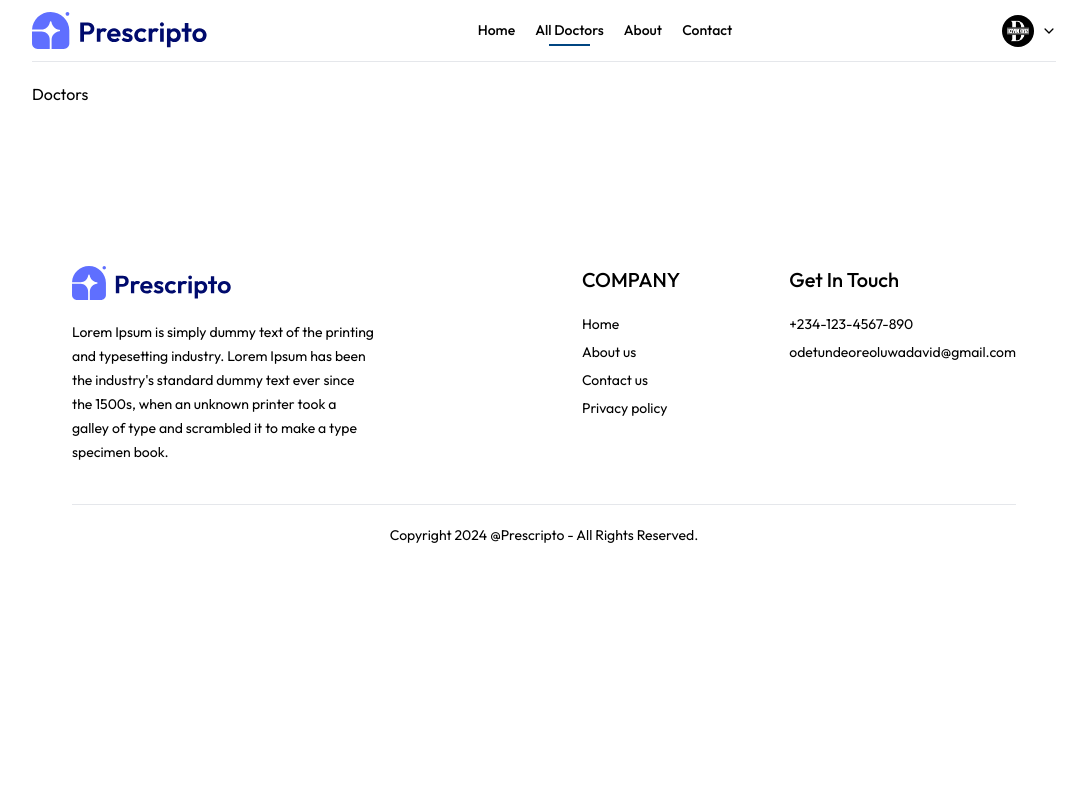
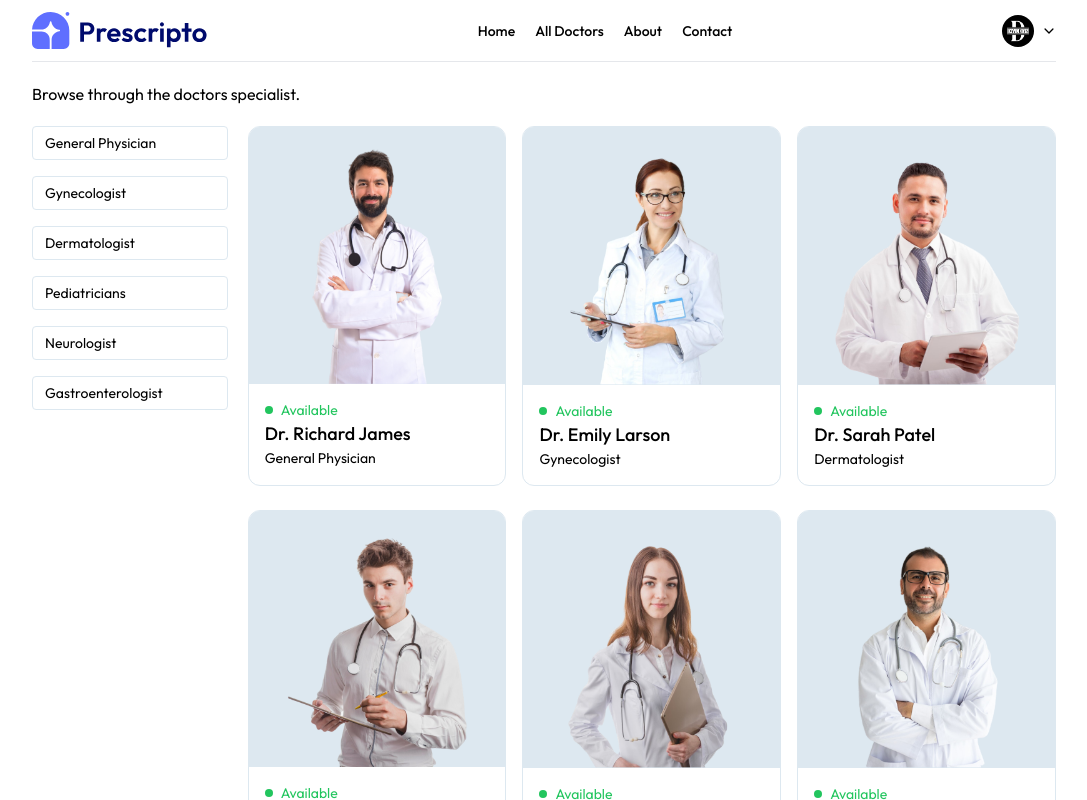
Before and after one commit to Dave-devs/doctor-booking, a React (Vite) app: page /doctors in a window 1280 px wide. Shown: the top 800 px of the page, without its empty margins (96-1183 px from the left). Built offline with nearby package versions, Linux system fonts and the light colour scheme.

Commit message:
Doctors Screen: Added doctors screen UI and its logic

```diff
--- a/src/App.tsx
+++ b/src/App.tsx
@@ -1,6 +1,5 @@
 import { createBrowserRouter, createRoutesFromElements, Route, RouterProvider } from "react-router-dom"
 import Doctors from "./pages/Doctors"
-import Doctor from "./pages/Doctor"
 import Login from "./pages/Login"
 import About from "./pages/About"
 import Contact from "./pages/Contact"
@@ -16,7 +15,7 @@
       <Route path="/" element={<RootLayout />}>
         <Route index element={<Home />} />
         <Route path="doctors" element={<Doctors />} />
-        <Route path="doctors/:speciality" element={<Doctor />} />
+        <Route path="doctors/:speciality" element={<Doctors />} />
         <Route path="login" element={<Login />} />
         <Route path="about" element={<About />} />
         <Route path="contact" element={<Contact />} />
--- a/src/assets/data/doctors.json
+++ b/src/assets/data/doctors.json
@@ -3,7 +3,7 @@
         "_id": "doc1",
         "name": "Dr. Richard James",
         "imageKey": "doc1",
-        "speciality": "General physician",
+        "speciality": "General Physician",
         "degree": "MBBS",
         "experience": "4 Years",
         "about": "Dr. Davis has a strong commitment to delivering comprehensive medical care, focusing on preventive medicine, early diagnosis, and effective treatment strategies. Dr. Davis has a strong commitment to delivering comprehensive medical care, focusing on preventive medicine, early diagnosis, and effective treatment strategies.",
@@ -87,7 +87,7 @@
         "_id": "doc7",
         "name": "Dr. Christopher Davis",
         "imageKey": "doc7",
-        "speciality": "General physician",
+        "speciality": "General Physician",
         "degree": "MBBS",
         "experience": "4 Years",
         "about": "Dr. Davis has a strong commitment to delivering comprehensive medical care, focusing on preventive medicine, early diagnosis, and effective treatment strategies. Dr. Davis has a strong commitment to delivering comprehensive medical care, focusing on preventive medicine, early diagnosis, and effective treatment strategies.",
@@ -171,7 +171,7 @@
         "_id": "doc13",
         "name": "Dr. Chloe Evans",
         "imageKey": "doc13",
-        "speciality": "General physician",
+        "speciality": "General Physician",
         "degree": "MBBS",
         "experience": "4 Years",
         "about": "Dr. Davis has a strong commitment to delivering comprehensive medical care, focusing on preventive medicine, early diagnosis, and effective treatment strategies. Dr. Davis has a strong commitment to delivering comprehensive medical care, focusing on preventive medicine, early diagnosis, and effective treatment strategies.",
--- a/src/components/NavBar.tsx
+++ b/src/components/NavBar.tsx
@@ -12,14 +12,14 @@
     return (
         <div className="flex flex-col md:flex-row items-center justify-between text-sm py-3 mb-5 border-b border-b-grey-400">
             {/* Logo */}
-            <img className="w-44 cursor-pointer" src={images.logo} alt="" />
+            <img onClick={() => { navigate('/'); scrollTo(0, 0) }} className="w-44 cursor-pointer" src={images.logo} alt="" />
             {/* Nav Buttons */}
             <ul className="hidden md:flex items-start gap-5 font-medium">
                 <NavLink className="" to="/">
                     <li className="py-1">Home</li>
                     <hr className="hidden border-none outline-none h-0.5 bg-primary w-3/5 m-auto" />
                 </NavLink>
-                <NavLink className="" to="/doctors">
+                <NavLink className="" to='/doctors/:speciality'>
                     <li className="py-1">All Doctors</li>
                     <hr className="hidden border-none outline-none h-0.5 bg-primary w-3/5 m-auto" />
                 </NavLink>
@@ -35,7 +35,7 @@
             <div className="flex items-center gap-4">
                 {
                     token
-                    // Profile Icon
+                        // Profile Icon
                         ? <div className="flex items-center gap-2 cursor-pointer group relative">
                             <img className="w-8 h-8 rounded-full" src={images.profile} alt="" />
                             <IoChevronDownOutline className="w-3.5 h-3.5" />
--- a/src/pages/Doctor.tsx
+++ /dev/null
@@ -1,9 +0,0 @@
-import React from 'react'
-
-const Doctor = () => {
-  return (
-    <div>Doctor</div>
-  )
-}
-
-export default Doctor
--- a/src/pages/Doctors.tsx
+++ b/src/pages/Doctors.tsx
@@ -1,9 +1,132 @@
+import { useContext, useMemo } from "react";
+import { useNavigate, useParams } from "react-router-dom";
+import { AppContext } from "../context/context";
+import { images, ImageKeys } from "../constants/images";
+
 const Doctors = () => {
-    return (
-        <div>
-            Doctors
+  const navigate = useNavigate();
+  const { speciality } = useParams();
+
+  const context = useContext(AppContext);
+
+  // Memoize filtered doctors based on speciality
+  const filteredDoctors = useMemo(() => {
+    const doctors = context?.doctors || [];
+    return speciality
+      ? doctors.filter(
+          (doc) => doc.speciality === speciality || doc.speciality === null
+        )
+      : doctors;
+  }, [context, speciality]);
+
+  if (!context) {
+    return <div>Error: Context not found</div>;
+  }
+
+  return (
+    <div>
+      <p className="text-grey-600">Browse through the doctors specialist.</p>
+      <div className="flex flex-col sm:flex-row items-start gap-5 mt-5">
+        <div className="flex flex-col gap-4 text-sm text-grey-600">
+          <p
+            onClick={() =>
+              speciality === "General Physician"
+                ? navigate(`/doctors`)
+                : navigate(`/doctors/General Physician`)
+            }
+            className={`w-[94vw] sm:w-auto pl-3 py-1.5 pr-16 border border-accent rounded transition-all cursor-pointer ${
+              speciality === "General Physician" ? "bg-accent" : ""
+            }`}
+          >
+            General Physician
+          </p>
+          <p
+            onClick={() =>
+              speciality === "Gynecologist"
+                ? navigate(`/doctors`)
+                : navigate(`/doctors/Gynecologist`)
+            }
+            className={`w-[94vw] sm:w-auto pl-3 py-1.5 pr-16 border border-accent rounded transition-all cursor-pointer ${
+              speciality === "Gynecologist" ? "bg-accent" : ""
+            }`}
+          >
+            Gynecologist
+          </p>
+          <p
+            onClick={() =>
+              speciality === "Dermatologist"
+                ? navigate(`/doctors`)
+                : navigate(`/doctors/Dermatologist`)
+            }
+            className={`w-[94vw] sm:w-auto pl-3 py-1.5 pr-16 border border-accent rounded transition-all cursor-pointer ${
+              speciality === "Dermatologist" ? "bg-accent" : ""
+            }`}
+          >
+            Dermatologist
+          </p>
+          <p
+            onClick={() =>
+              speciality === "Pediatricians"
+                ? navigate(`/doctors`)
+                : navigate(`/doctors/Pediatricians`)
+            }
+            className={`w-[94vw] sm:w-auto pl-3 py-1.5 pr-16 border border-accent rounded transition-all cursor-pointer ${
+              speciality === "Pediatricians" ? "bg-accent" : ""
+            }`}
+          >
+            Pediatricians
+          </p>
+          <p
+            onClick={() =>
+              speciality === "Neurologist"
+                ? navigate(`/doctors`)
+                : navigate(`/doctors/Neurologist`)
+            }
+            className={`w-[94vw] sm:w-auto pl-3 py-1.5 pr-16 border border-accent rounded transition-all cursor-pointer ${
+              speciality === "Neurologist" ? "bg-accent" : ""
+            }`}
+          >
+            Neurologist
+          </p>
+          <p
+            onClick={() =>
+              speciality === "Gastroenterologist"
+                ? navigate(`/doctors`)
+                : navigate(`/doctors/Gastroenterologist`)
+            }
+            className={`w-[94vw] sm:w-auto pl-3 py-1.5 pr-16 border border-accent rounded transition-all cursor-pointer ${
+              speciality === "Gastroenterologist" ? "bg-accent" : ""
+            }`}
+          >
+            Gastroenterologist
+          </p>
         </div>
-    )
-}
+        <div className="w-full grid grid-cols-auto gap-4 gap-y-6">
+          {filteredDoctors.map((item, index) => (
+            <div
+              onClick={() => navigate(`/appointment/${item._id}`)}
+              className="border border-accent rounded-xl overflow-hidden cursor-pointer hover:translate-y-[-10px] transition-all duration-500"
+              key={index}
+            >
+              <img
+                className="bg-accent"
+                src={images[item.imageKey as ImageKeys]}
+                alt={item.name}
+              />
+              <div className="p-4">
+                <div className="flex items-center gap-2 text-sm text-center text-green-500">
+                  <p className="w-2 h-2 bg-green-500 rounded-full"></p>
+                  <p>Available</p>
+                </div>
+                <p className="text-grey-900 text-lg font-medium">{item.name}</p>
+                <p className="text-grey-600 text-sm">{item.speciality}</p>
+              </div>
+            </div>
+          ))}
+        </div>
+      </div>
+    </div>
+  );
+};
 
-export default Doctors
+export default Doctors;
```
Also changed, not shown: src/components/Footer.tsx (line endings or trailing spaces).
